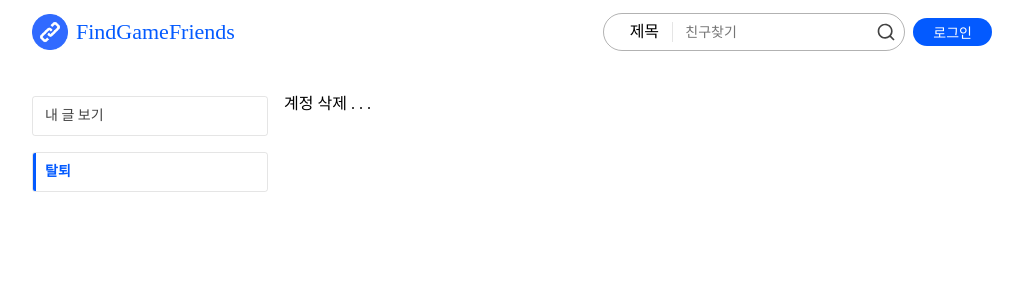
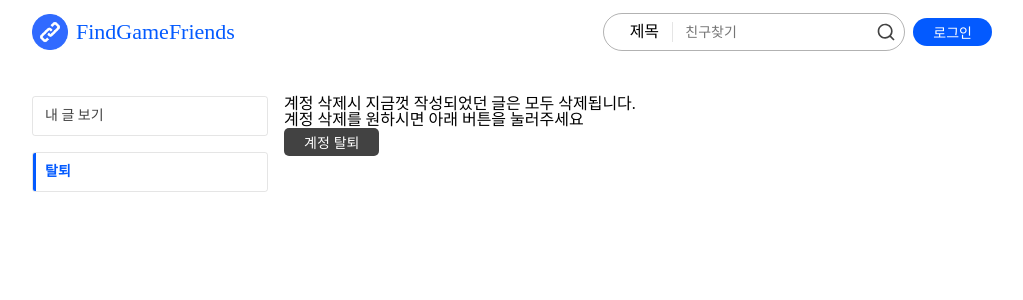
Before and after one commit to tooktak/find-game-friend-front, a Next.js app: page /mydelete in a window 1280 px wide. Shown: the top 300 px of the page, without its empty margins (128-1151 px from the left). Built offline with nearby package versions, Linux system fonts and the light colour scheme; a web font is replaced by a local one.

Commit message:
회원탈퇴 기능 구현

```diff
--- a/components/Menu/MyInfoMenu.tsx
+++ b/components/Menu/MyInfoMenu.tsx
@@ -23,8 +23,6 @@ const MyInfoMenu = () => {
         <MyInfoMenuItem href="/mypost" title="내 글 보기" />
       </ul>
       <ul className={styles.menu}>
-        {/*<MyInfoMenuItem href="/myinfo" title="내 정보" />*/}
-        {/*<MyInfoMenuItem href="/mypassword" title="비밀번호 변경" />*/}
         <MyInfoMenuItem href="/mydelete" title="탈퇴" />
       </ul>
     </div>
--- a/layout/CardLayout.tsx
+++ b/layout/CardLayout.tsx
@@ -24,7 +24,6 @@ const CardLayout = () => {
     Game.findAll,
   );
   const gameThumbnail = GameData ? GameData.map(e => e.thumbnailURL) : [];
-  console.log(gameThumbnail);
   if (isLoading) {
     return (
       <Main>
--- a/layout/MyDeleteLayout.tsx
+++ b/layout/MyDeleteLayout.tsx
@@ -1,11 +1,54 @@
 import { SplitLayout } from '@/components/Layout';
 import Main from '@/components/Main';
 import MyInfoMenu from '@/components/Menu/MyInfoMenu';
+import jwtDecode from 'jwt-decode';
+import { Button } from '@/components/Button';
+import axios from 'axios';
+import { router } from 'next/client';
+import { type, userInfo } from 'os';
 
 const MyInfoLayout = () => {
+  const jwtToken =
+    typeof localStorage !== 'undefined'
+      ? localStorage.getItem('userInfo')
+      : null;
+  const decodedToken: { sub?: number } | null = jwtToken
+    ? jwtDecode(jwtToken)
+    : null;
+  const userId = Number(decodedToken?.sub);
+
+  const removeMemberInfo = () => {
+    const isCheck = confirm('정말 탈퇴하시겠습니까?');
+    if (isCheck && userId !== undefined) {
+      console.log(userId);
+      axios
+        .delete('http://localhost:8080/remove/' + userId)
+        .then(response => {
+          console.log(response);
+          router.push('http://localhost:3000');
+          //성공적으로 데이터 전송
+        })
+        .catch(error => {
+          console.log(error);
+          //데이터 전송 실패
+        });
+    }
+  };
+
   return (
     <Main>
-      <SplitLayout left={<MyInfoMenu />} right={<div>계정 삭제 . . .</div>} />
+      <SplitLayout
+        left={<MyInfoMenu />}
+        right={
+          <div>
+            계정 삭제시 지금껏 작성되었던 글은 모두 삭제됩니다.
+            <br />
+            계정 삭제를 원하시면 아래 버튼을 눌러주세요
+            <br />
+            <Button onClick={removeMemberInfo}>계정 탈퇴</Button>
+          </div>
+        }
+      />
     </Main>
   );
 };
--- a/layout/SearchLayout.tsx
+++ b/layout/SearchLayout.tsx
@@ -70,9 +70,9 @@ const SearchLayout = () => {
     return <span>Error: {error.message}</span>;
   }
 
-    const sortedSearchData = [...(PostData || [])].sort((a, b) => b.id - a.id);
+  const sortedSearchData = [...(PostData || [])].sort((a, b) => b.id - a.id);
 
-    return (
+  return (
     <Main>
       <MobileOnlyLayout>
         <SearchForm />
```
